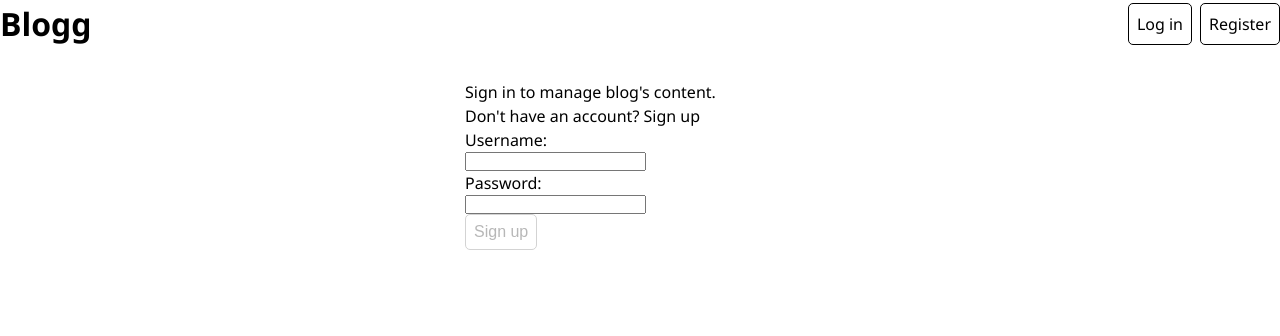
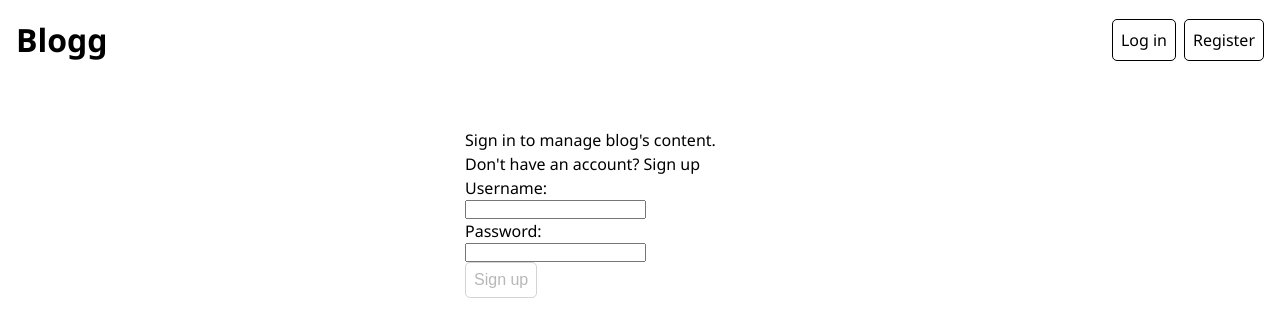
Before and after one commit to tomek-ch/blog-client, a React (Vite) app: page /log-in in a window 1280 px wide. Shown: the top 336 px of the page. Built offline with nearby package versions, Linux system fonts and the light colour scheme.

Commit message:
Add some padding

```diff
--- a/src/style.css
+++ b/src/style.css
@@ -22,6 +22,7 @@ body {
 .container {
     max-width: 1200px;
     margin: auto;
+    padding: 1em;
 }
 
 form {
@@ -61,6 +62,7 @@ input {
     display: flex;
     justify-content: space-between;
     align-items: center;
+    padding: 1em;
 }
 
 .auth-links {
```
